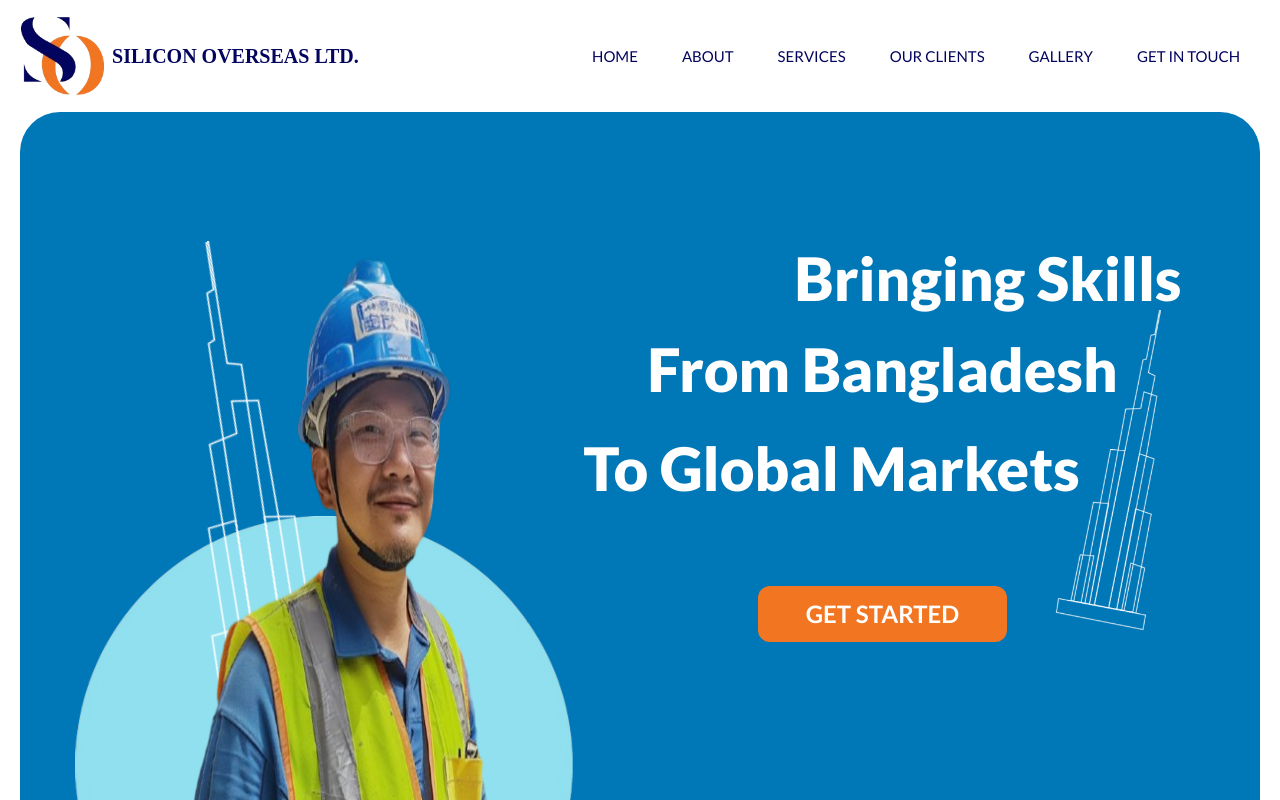
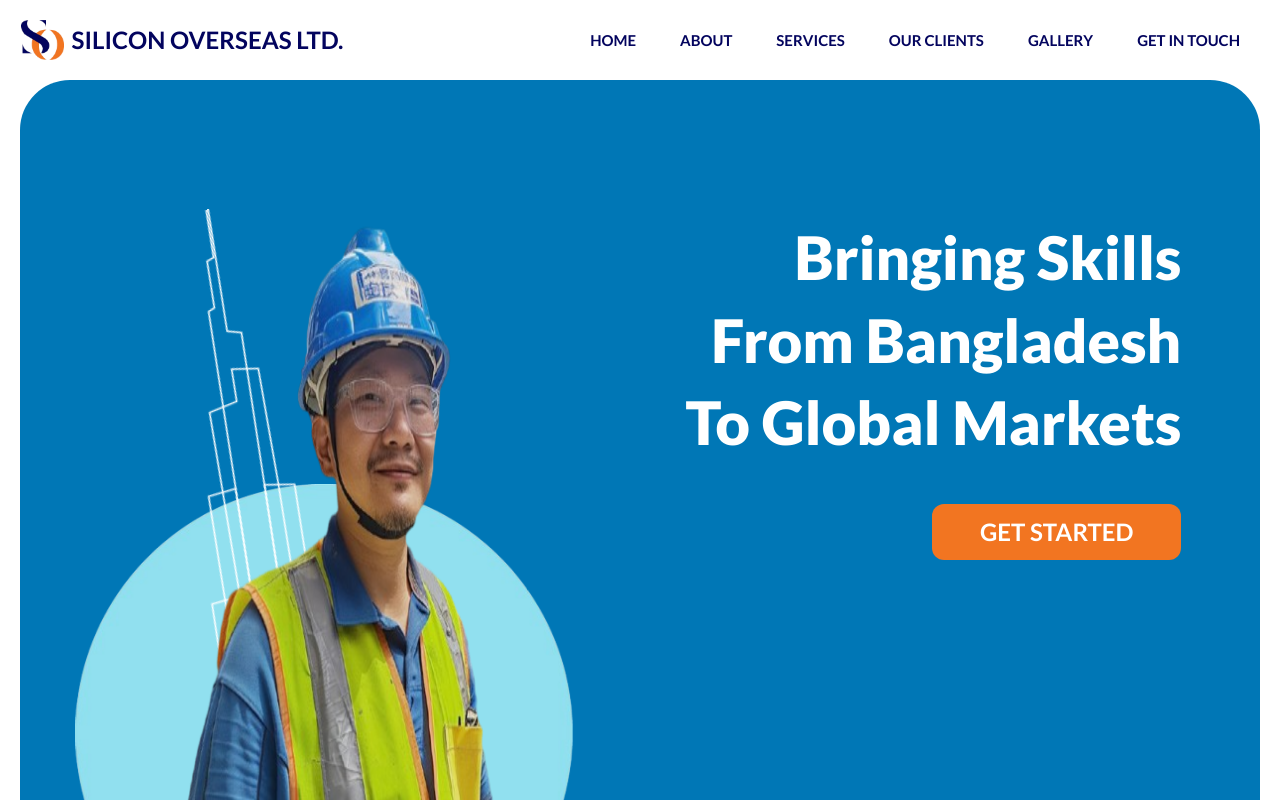
Before and after one commit to abyan-yusuf/Silicon, a React (Vite) app: page / in a window 1280 px wide. Shown: the top 800 px of the page. Built offline with nearby package versions, Linux system fonts and the light colour scheme.

Commit message:
something

```diff
--- a/package.json
+++ b/package.json
@@ -14,7 +14,6 @@
     "react": "^18.3.1",
     "react-dom": "^18.3.1",
     "react-router-dom": "^6.26.1",
-    "react-scroll": "^1.9.0",
     "react-spring": "^9.7.4"
   },
   "devDependencies": {
--- a/src/Components/About.jsx
+++ b/src/Components/About.jsx
@@ -14,7 +14,7 @@ const About = () => {
     config: {duration: 800}
   })
   return (
-    <div className="mx-20 my-40 " id="about">
+    <div className="mx-20 my-28 py-11" id="about">
       <div className="flex justify-between">
         <div className="basis-[48%] flex justify-between">
           <div className="basis-[47%] flex flex-col items-center space-y-10">
--- a/src/Components/Home.jsx
+++ b/src/Components/Home.jsx
@@ -2,25 +2,26 @@ import React from "react";
 
 const Home = () => {
   return (
-    <div className="bg-[#0077B6] min-h-[100vh] rounded-[40px] flex p-14 pb-0 mb-20 mx-5">
+    <div className="bg-[#0077B6] min-h-[100vh] rounded-[50px] flex p-14 pb-0 mb-20 mx-5">
       <div className="basis-[44%] pr-[1%] relative">
-        <img src="/Asset_4-100-removebg-preview.png" className="absolute bottom-0 animate-real-pulse" />
-        <img src="/tower3.png" className="absolute h-5/6 -rotate-[20deg] bottom-0 left-10 animate-bounce" />
-        <img src="/constructor-100-removebg-preview.png" className="absolute bottom-0 left-20 h-full animate-wiggle" />
+        <img
+          src="/Asset_4-100-removebg-preview.png"
+          className="absolute bottom-0 animate-real-pulse"
+        />
+        <img
+          src="/tower3.png"
+          className="absolute h-5/6 -rotate-[20deg] bottom-0 left-10 animate-bounce"
+        />
+        <img
+          src="/constructor-100-removebg-preview.png"
+          className="absolute bottom-0 left-20 h-full animate-wiggle"
+        />
       </div>
       <div className="basis-[54%] pl-[1%] relative">
-        <h1 className="text-white text-6xl font-[lato] font-black pt-20 leading-12 text-right">
-          Bringing Skills
-        </h1>{" "}
-        <br />
-        <h1 className="text-white text-6xl font-[lato] font-black leading-tight text-center">
-          From Bangladesh
-        </h1>{" "}
-        <br />
-        <h1 className="text-white text-6xl font-[lato] font-black leading-tight text-left mb-20">
-          To Global Markets
+        <h1 className="text-white text-6xl font-[lato] font-black pt-20 leading-12 text-right leading-snug">
+          Bringing Skills <br /> From Bangladesh <br /> To Global Markets
         </h1>
-        <div className="flex justify-center">
+        <div className="flex justify-end mt-10">
           <a
             className="bg-[#F27521] hover:bg-[#f25e21] transition-colors duration-200 py-3 px-12 rounded-xl font-[lato] font-bold text-white text-2xl"
             href="#"
@@ -28,7 +29,7 @@ const Home = () => {
             GET STARTED
           </a>
         </div>
-        <img src="/tower3.png" className="animate-bounce2  absolute top-[160px] h-80 right-5" />
+        {/* <img src="/tower3.png" className="animate-bounce2  absolute top-[160px] h-80 right-5" /> */}
       </div>
     </div>
   );
--- a/src/Components/Navbar.jsx
+++ b/src/Components/Navbar.jsx
@@ -1,9 +1,9 @@
 import React from 'react'
-import { Link } from 'react-scroll';
+import { Link } from 'react-router-dom';
 
 const Navbar = () => {
   return (
-    <div className="navbar bg-base-100 h-28 px-5">
+    <div className="navbar bg-base-100 h-20 px-5">
       <div className="navbar-start">
         <div className="dropdown">
           <div tabIndex={0} role="button" className="btn btn-ghost lg:hidden">
@@ -43,15 +43,17 @@ const Navbar = () => {
           </ul>
         </div>
         <a className="btn btn-ghost text-xl h-20 hover:bg-transparent p-0">
-          <img src="/Asset 2-100.png" className="h-full" />
-          <h2 className="font-[forum] text-[#03045E]">SILICON OVERSEAS LTD.</h2>
+          <img src="/Asset 2-100.png" className="h-10" />
+          <h2 className="font-[lato] text-2xl font-semibold text-[#03045E]">
+            SILICON OVERSEAS LTD.
+          </h2>
         </a>
       </div>
       <div className="navbar-center hidden lg:flex">
-        <ul className="menu menu-horizontal px-1 space-x-3">
+        <ul className="menu menu-horizontal px-1 space-x-3 font-bold">
           <li>
             <Link
-              className="font-[lato] hover:bg-transparent hover:text-[#90E0EF] transition-colors duration-200 text-[#03045E] text-[15px]"
+              className="font-[lato] hover:bg-transparent hover:underline underline-offset-4 transition-[text-decoration-line] duration-1000 text-[#03045E] no-underline text-[15px] decoration-[3px] "
               to="/"
               duration={2000}
             >
@@ -60,7 +62,7 @@ const Navbar = () => {
           </li>
           <li>
             <Link
-              className="font-[lato] hover:bg-transparent hover:text-[#90E0EF] transition-colors duration-200 text-[#03045E] text-[15px]"
+              className="font-[lato] hover:bg-transparent hover:text-[#F27521] hover:underline underline-offset-4 transition-colors duration-200 text-[#03045E] text-[15px]"
               to="about"
               duration={2000}
             >
@@ -69,7 +71,7 @@ const Navbar = () => {
           </li>
           <li>
             <Link
-              className="font-[lato] hover:bg-transparent hover:text-[#90E0EF] transition-colors duration-200 text-[#03045E] text-[15px]"
+              className="font-[lato] hover:bg-transparent hover:text-[#F27521] hover:underline underline-offset-4 transition-colors duration-200 text-[#03045E] text-[15px]"
               to="services"
               duration={2000}
             >
@@ -77,17 +79,17 @@ const Navbar = () => {
             </Link>
           </li>
           <li>
-            <a className="font-[lato] hover:bg-transparent hover:text-[#90E0EF] transition-colors duration-200 text-[#03045E] text-[15px]">
+            <a className="font-[lato] hover:bg-transparent hover:text-[#F27521] hover:underline underline-offset-4 transition-colors duration-200 text-[#03045E] text-[15px]">
               OUR CLIENTS
             </a>
           </li>
           <li>
-            <a className="font-[lato] hover:bg-transparent hover:text-[#90E0EF] transition-colors duration-200 text-[#03045E] text-[15px]">
+            <a className="font-[lato] hover:bg-transparent hover:text-[#F27521] hover:underline underline-offset-4 transition-colors duration-200 text-[#03045E] text-[15px]">
               GALLERY
             </a>
           </li>
           <li>
-            <a className="font-[lato] hover:bg-transparent hover:text-[#90E0EF] transition-colors duration-200 text-[#03045E] text-[15px]">
+            <a className="font-[lato] hover:bg-transparent hover:text-[#F27521] hover:underline underline-offset-4 transition-colors duration-200 text-[#03045E] text-[15px]">
               GET IN TOUCH
             </a>
           </li>
--- a/src/Components/Read.jsx
+++ b/src/Components/Read.jsx
@@ -1,8 +1,11 @@
-import React from "react";
+import React, { useEffect } from "react";
 import Navbar from "./Navbar";
 import Footer from "./Footer";
 
 const Read = () => {
+  useEffect(() => {
+    window.scrollTo({top: 0})
+  } , [])
   return (
     <div className="font-[lato]">
       <Navbar />
--- a/src/Components/Services.jsx
+++ b/src/Components/Services.jsx
@@ -8,7 +8,7 @@ const Services = () => {
     AOS.init({ duration: 500 });
   }, []);
   return (
-    <div className="px-24 py-16 font-[lato]" id="services">
+    <div className="px-24 py-10 my-6 font-[lato]" id="services">
       <h1 className="text-center text-3xl mb-10 text-[#03045e]">
         OUR SERVICES
       </h1>
```
Also changed, not shown: 1 other file (tests, documents, lock files or other folders).
